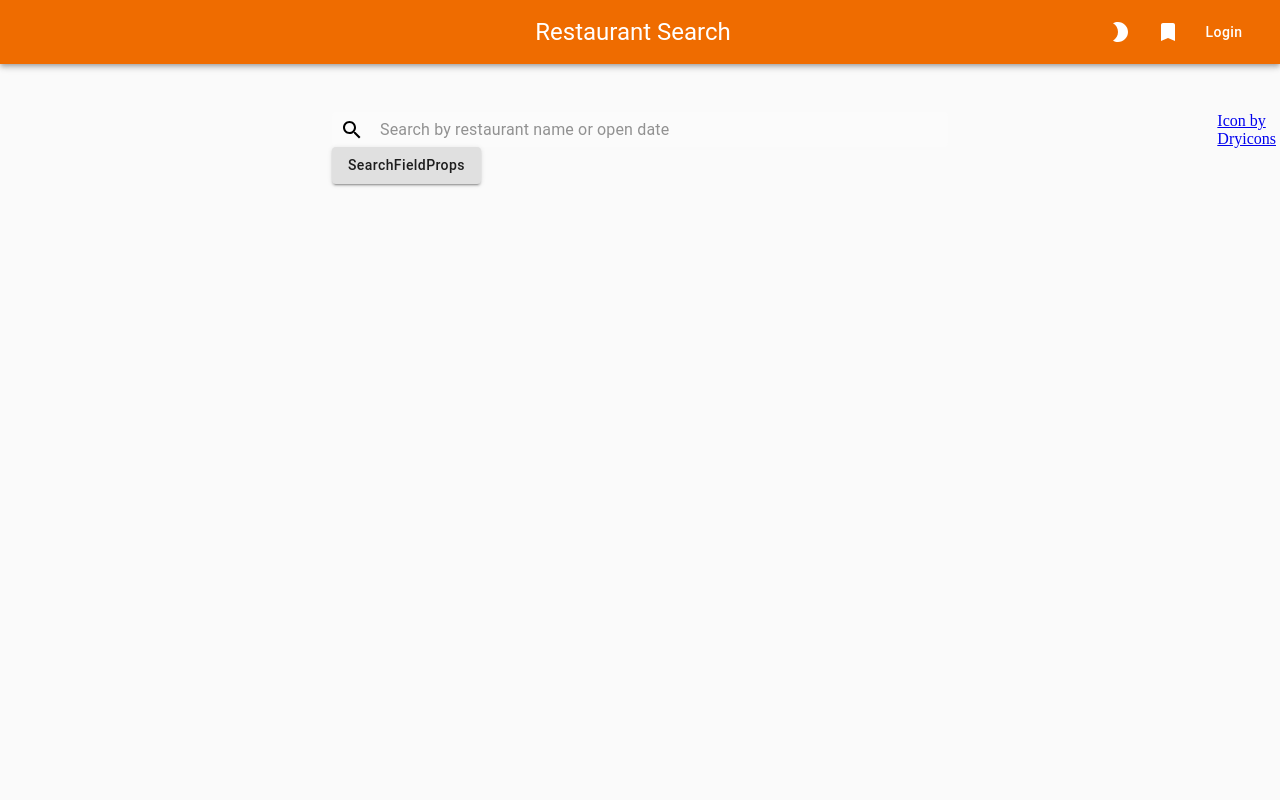
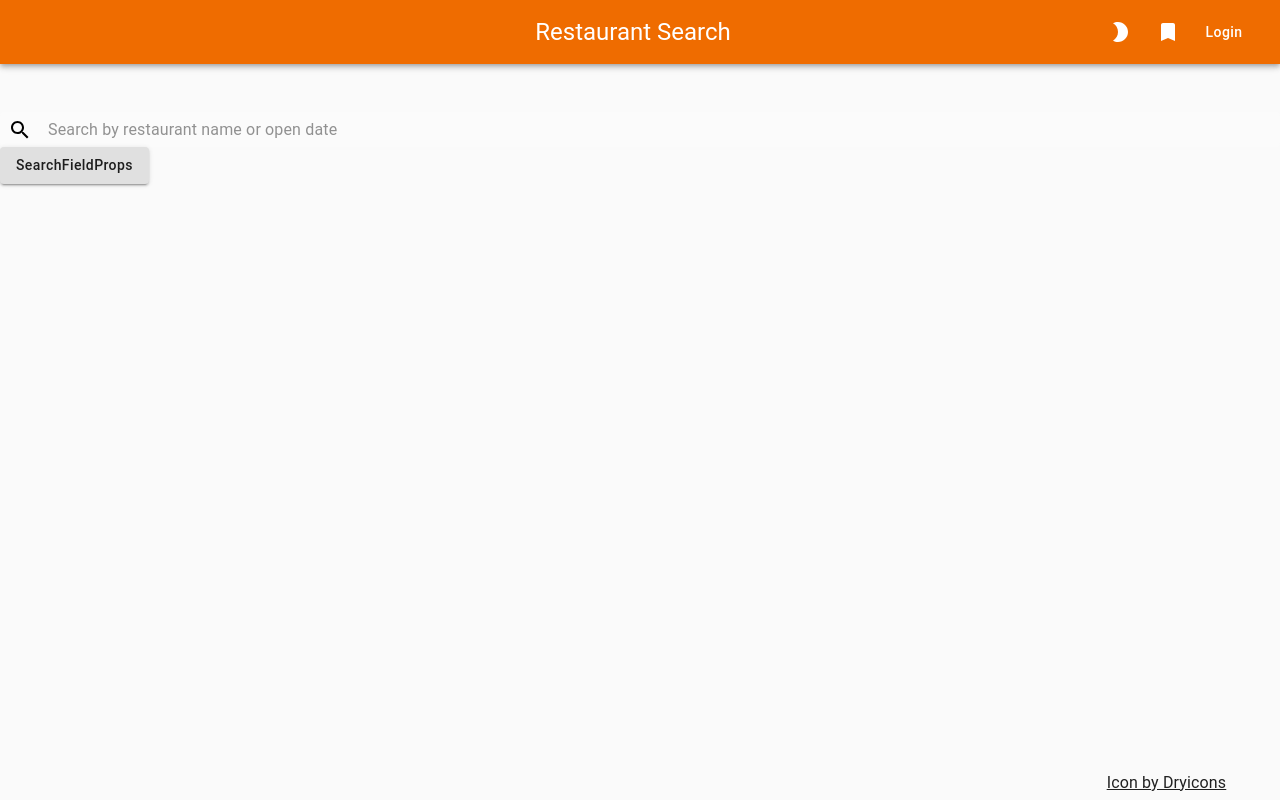
Before and after one commit to lancehsu/full-stack-restaurant-search, a React (Create React App) app in the folder client/: page / in a window 1280 px wide. Built offline with nearby package versions, Linux system fonts and the light colour scheme.

Commit message:
Add darkMode reducer

```diff
--- a/client/src/App.tsx
+++ b/client/src/App.tsx
@@ -1,10 +1,10 @@
-import React, { useState, useEffect, useMemo, FC } from 'react';
+import React, { useEffect, useMemo, FC } from 'react';
 import { BrowserRouter, Switch, Route } from 'react-router-dom';
 import { useMediaQuery } from '@material-ui/core';
 import { ThemeProvider, createMuiTheme } from '@material-ui/core/styles';
+import { useSelector, useDispatch } from 'react-redux';
 
 import './styles/global.css';
-import { DarkModeContext } from './util/context';
 import Home from './pages/index';
 import Favorites from './pages/favorites';
 import FavoriteItems from './pages/favoriteItems';
@@ -12,23 +12,25 @@ import getMuiThemeObj from './styles/theme';
 
 import NavBar from './components/NavBar';
 import Layout from './components/Layout';
+import { State } from './store/rootReducer';
+import { changeDarkMode } from './store/darkMode/actions';
 
 const App: FC = () => {
+  const darkMode = useSelector<State, boolean>((state) => state.darkMode);
+  const dispatch = useDispatch();
   const prefersDarkMode = useMediaQuery('(prefers-color-scheme: dark)');
-  const [isDarkMode, setIsDarkMode] = useState<boolean>(prefersDarkMode);
 
-  const theme = useMemo(() => createMuiTheme(getMuiThemeObj(isDarkMode)), [isDarkMode]);
+  const theme = useMemo(() => createMuiTheme(getMuiThemeObj(darkMode)), [darkMode]);
 
   useEffect(() => {
-    setIsDarkMode(prefersDarkMode);
+    dispatch(changeDarkMode(prefersDarkMode));
   }, [prefersDarkMode]);
   useEffect(() => {
-    document.body.style.backgroundColor = isDarkMode ? theme.palette.grey[900] : theme.palette.grey[50];
-  }, [isDarkMode]);
+    document.body.style.backgroundColor = darkMode ? theme.palette.grey[900] : theme.palette.grey[50];
+  }, [darkMode]);
 
   return (
     <BrowserRouter>
-      <DarkModeContext.Provider value={{ isDarkMode, setIsDarkMode }}>
       <ThemeProvider theme={theme}>
         <Layout>
           <NavBar />
@@ -39,7 +41,6 @@ const App: FC = () => {
           </Switch>
         </Layout>
       </ThemeProvider>
-      </DarkModeContext.Provider>
     </BrowserRouter>
   );
 };
--- a/client/src/components/Layout.tsx
+++ b/client/src/components/Layout.tsx
@@ -4,8 +4,10 @@ import { makeStyles, createStyles, Theme } from '@material-ui/core/styles';
 const useStyles = makeStyles((theme: Theme) =>
   createStyles({
     container: {
+      height: '100vh',
+      width: '100vw',
       display: 'grid',
-      grid: 'none / repeat(12, 1fr)',
+      grid: 'repeat(10, 1fr) / repeat(12, 1fr)',
       gridGap: theme.spacing(6),
     },
   })
--- a/client/src/components/NavBar.tsx
+++ b/client/src/components/NavBar.tsx
@@ -1,11 +1,15 @@
-import React, { FC, useContext } from 'react';
+import React, { FC } from 'react';
 import { useHistory } from 'react-router-dom';
 import { AppBar, Toolbar, IconButton, Button, Typography, ButtonBase } from '@material-ui/core';
 import { Bookmark, Brightness2, BrightnessHigh } from '@material-ui/icons';
-import { DarkModeContext } from '../util/context';
+import { useDispatch, useSelector } from 'react-redux';
+
+import { State } from '../store/rootReducer';
+import { changeDarkMode } from '../store/darkMode/actions';
 
 const NavBar: FC = () => {
-  const { isDarkMode, setIsDarkMode } = useContext(DarkModeContext);
+  const dispatch = useDispatch();
+  const darkMode = useSelector<State, boolean>((state) => state.darkMode);
   const history = useHistory();
   return (
     <AppBar style={{ gridColumn: '1 / span 12' }} position="static">
@@ -26,10 +30,10 @@ const NavBar: FC = () => {
           <IconButton
             color="inherit"
             onClick={() => {
-              setIsDarkMode((prev) => !prev);
+              dispatch(changeDarkMode());
             }}
           >
-            {isDarkMode ? <BrightnessHigh /> : <Brightness2 />}
+            {darkMode ? <BrightnessHigh /> : <Brightness2 />}
           </IconButton>
           <IconButton
             color="inherit"
--- a/client/src/index.tsx
+++ b/client/src/index.tsx
@@ -2,6 +2,7 @@ import React from 'react';
 import ReactDOM from 'react-dom';
 import { Provider } from 'react-redux';
 import { PersistGate } from 'redux-persist/integration/react';
+import { CircularProgress } from '@material-ui/core';
 
 import configureStore from './store';
 import App from './App';
@@ -13,7 +14,7 @@ const { store, persistor } = configureStore(initialState);
 ReactDOM.render(
   <React.StrictMode>
     <Provider store={store}>
-      <PersistGate loading={<div>Loading..</div>} persistor={persistor}>
+      <PersistGate loading={<CircularProgress />} persistor={persistor}>
         <App />
       </PersistGate>
     </Provider>
--- a/client/src/pages/index.tsx
+++ b/client/src/pages/index.tsx
@@ -1,14 +1,27 @@
+import { Typography, useTheme } from '@material-ui/core';
 import React, { useState, FC } from 'react';
 import SearchField from '../components/Home/SearchField';
 
 const Home: FC = () => {
+  const theme = useTheme();
   const [searchText, setSearchText] = useState<string>('');
   return (
     <>
-      <div style={{ gridColumn: '4 / 10' }}>
+      <div style={{ gridColumn: '1 / span 12' }}>
         <SearchField searchText={searchText} setSearchText={setSearchText} />
       </div>
-      <a style={{gridColumn: '12/ span 1'}} href='https://dryicons.com/free-icons/restaurant'> Icon by Dryicons </a>
+
+      <a
+        style={{
+          gridArea: '10 / 11 / 11 / 13',
+          color: theme.palette.getContrastText(
+            theme.palette.type === 'dark' ? theme.palette.grey[900] : theme.palette.grey[50]
+          ),
+        }}
+        href="https://dryicons.com/free-icons/restaurant"
+      >
+        <Typography>Icon by Dryicons</Typography>
+      </a>
     </>
   );
 };
--- /dev/null
+++ b/client/src/store/darkMode/actions.ts
@@ -0,0 +1,3 @@
+import { CHANGE_MODE, ChangeDarkMode } from './types';
+
+export const changeDarkMode = (isDarkMode?: boolean): ChangeDarkMode => ({ type: CHANGE_MODE, payload: isDarkMode });
--- /dev/null
+++ b/client/src/store/darkMode/types.ts
@@ -0,0 +1,3 @@
+export const CHANGE_MODE = 'CHANGE_MODE';
+export type ChangeDarkMode = { type: typeof CHANGE_MODE; payload?: boolean };
+export type DarkModeAction = ChangeDarkMode;
--- a/client/src/util/context.ts
+++ /dev/null
@@ -1,10 +0,0 @@
-import React, { Dispatch, SetStateAction } from 'react';
-
-export type DarkModeContextType = {
-  isDarkMode: boolean;
-  setIsDarkMode: Dispatch<SetStateAction<boolean>>;
-};
-export const DarkModeContext = React.createContext<DarkModeContextType>({
-  isDarkMode: false,
-  setIsDarkMode: () => undefined,
-});
```
Also changed, not shown: client/src/store/darkMode/reducer.ts (added, +13 -0 lines). Lines whose indentation alone changed are shown as unchanged.
